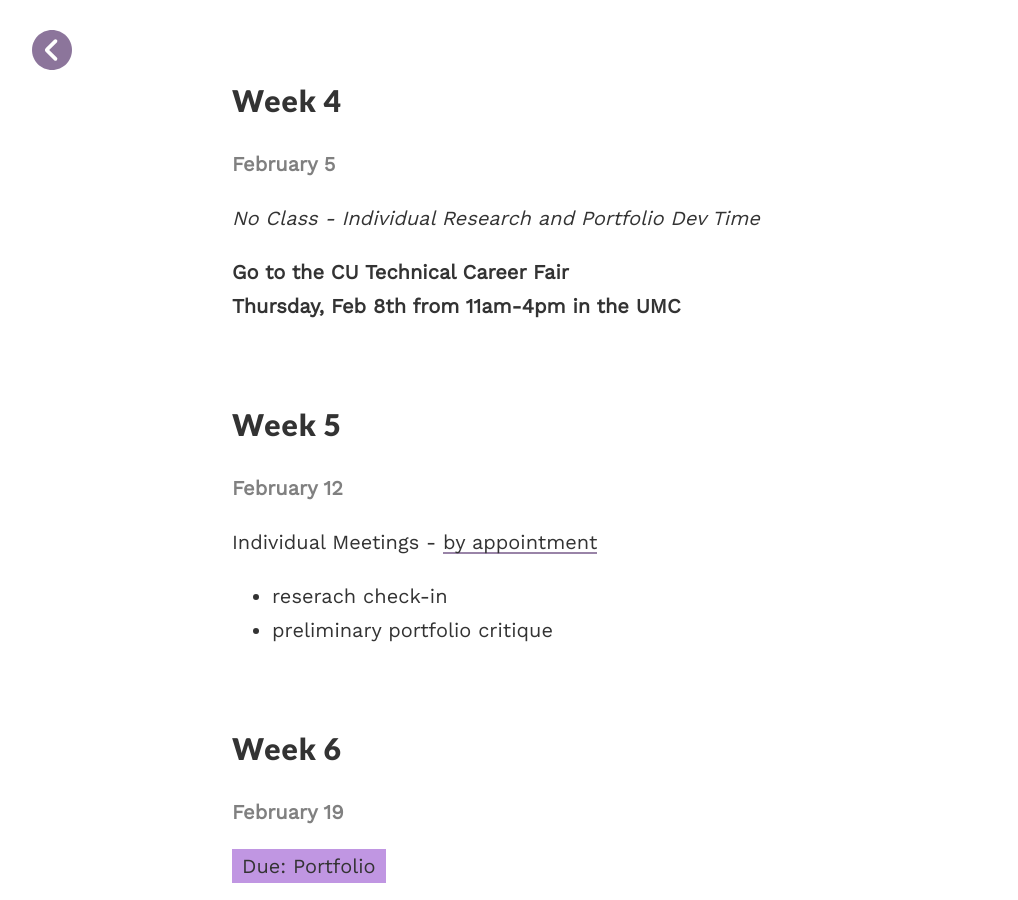
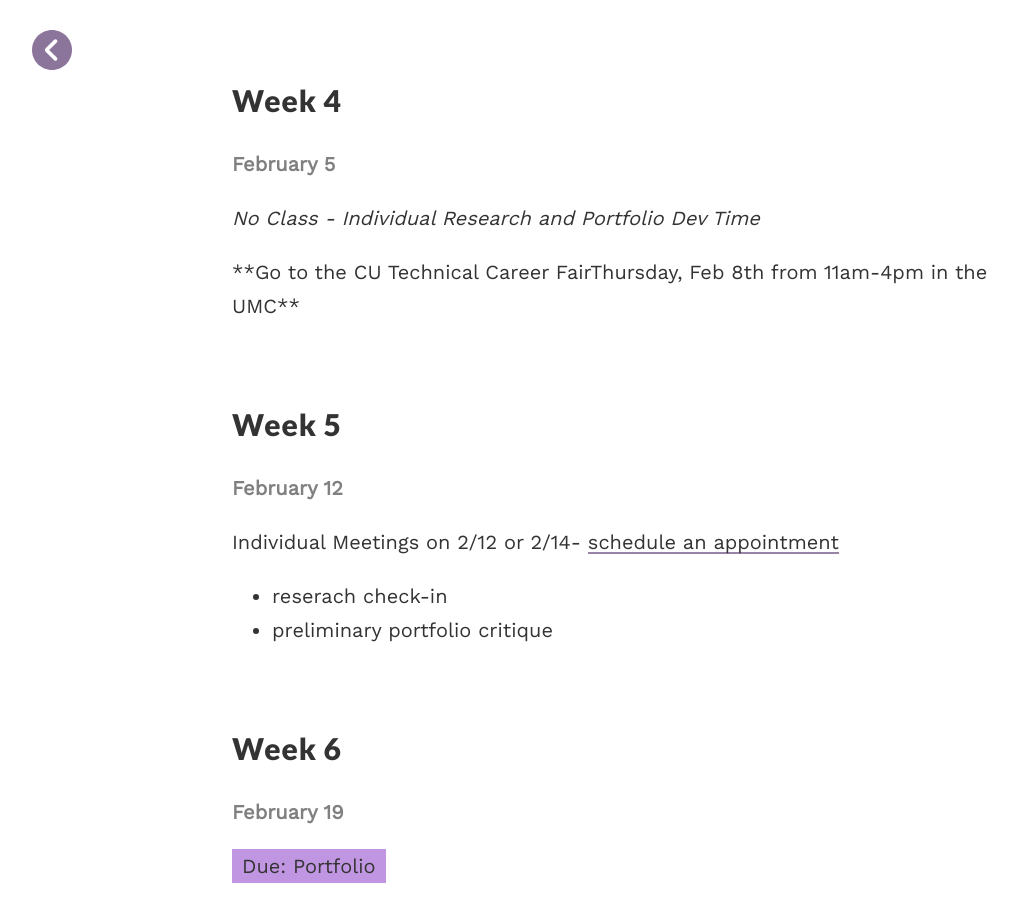
Before and after one commit to coloringchaos/capstone-s18, a Jekyll site: the page built from _posts/2017-01-16-schedule.md, in a window 1280 px wide and 900 px high, scrolled down 1507 px. Shown: the whole window, without its empty margins (8-1026 px from the left). Built offline with Jekyll 4.4.1, drawn with Linux system fonts in a browser that asks for light colours; some of the changed text lies outside the part shown.

Commit message:
schedule change

```diff
--- a/_posts/2017-01-16-schedule.md
+++ b/_posts/2017-01-16-schedule.md
@@ -49,7 +49,7 @@
 
 *No Class - Individual Research and Portfolio Dev Time*
 
-**Go to the CU Technical Career Fair <br>Thursday, Feb 8th from 11am-4pm in the UMC**
+**Go to the CU Technical Career Fair <brU>Thursday, Feb 8th from 11am-4pm in the UMC**
 
 <br>
 
@@ -57,7 +57,7 @@
 
 <span class="date">February 12</span>
 
-Individual Meetings - [by appointment](https://calendar.google.com/calendar/selfsched?sstoken=UUdLc0ZFRlNQWkYyfGRlZmF1bHR8M2ExNGRiNzQ3ZTk1NWE3NDQzMmFjZTZjNWQxYzRlMTA)
+Individual Meetings on 2/12 or 2/14- [schedule an  appointment](https://calendar.google.com/calendar/selfsched?sstoken=UUdLc0ZFRlNQWkYyfGRlZmF1bHR8M2ExNGRiNzQ3ZTk1NWE3NDQzMmFjZTZjNWQxYzRlMTA)
 + reserach check-in
 + preliminary portfolio critique
 
@@ -165,11 +166,8 @@
 
 <span class="date">April 9</span>
 
-<span class="due">Due: Making it Real</span>
-
-
 <span class="underlined">In Class</span>
-+ Prototype Presentations
++ User Testing
 
 <!-- <span class="underlined">For Next Week</span>
 
@@ -181,9 +179,10 @@
 
 <span class="date">April 16</span>
 
+<span class="due">Due: Making it Real</span>
 
 <span class="underlined">In Class</span>
-+ User Testing
++ Prototype Presentations
 
 <!-- <span class="underlined">For Next Week</span>
 
```
Also changed, not shown: other parts of _posts/2017-01-16-schedule.md (+1 -0 lines).
